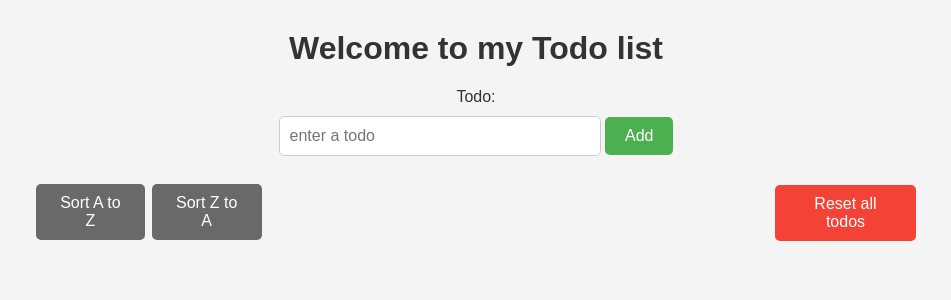
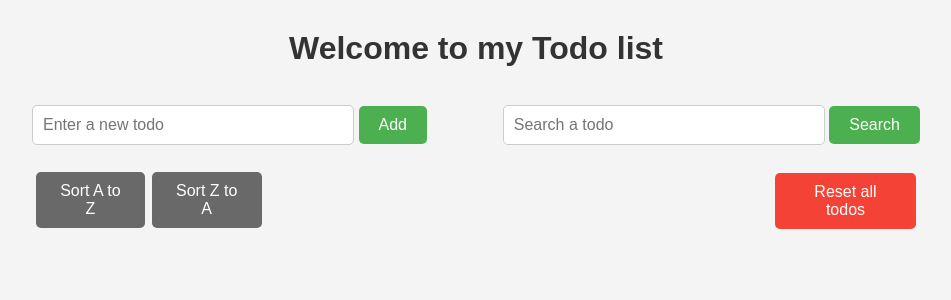
Before and after one commit to Alex-zReeZ/todolist-slim-twig, a PHP site: template template/todo.twig in a window 1280 px wide. Shown: the top 300 px of the page, without its empty margins (164-1115 px from the left). Run offline with PHP 8.4, Linux system fonts and the light colour scheme; the template is opened without the code that fills it, so the values that code supplies are empty; some libraries are stand-ins or nearby versions.

Commit message:
feat : added search bar to search todo

```diff
--- a/public/style.css
+++ b/public/style.css
@@ -9,6 +9,14 @@ body {
     display: grid;
     grid-template-columns: 1fr 1fr;
     grid-template-rows: 100px ;
+}
+
+.add-search-button {
+    display: flex;
+    flex-direction: row;
+    justify-content: center;
+    margin-top: 3%;
+    gap: 6%;
 }
 
 .all-button {
--- a/src/todoFunction.php
+++ b/src/todoFunction.php
@@ -17,10 +17,10 @@ $app->add(TwigMiddleware::create($app, $twig));
 $app->addRoutingMiddleware();
 $errorMiddleware = $app->addErrorMiddleware(true, true, true);
 
+// Require dataBase
 require "connectToDatabase.php";
 
 // All function
-
 // display all the todos
 $app->get('/todo', function (Request $request, Response $response) {
     global $pdo;
--- a/template/todo.twig
+++ b/template/todo.twig
@@ -9,13 +9,23 @@
 
     <title>Document</title>
 </head>
-<body>
 <h1 class="title">Welcome to my Todo list</h1>
-<form action="/todo/add" method="post" class="todo-form">
-    <label for="todo" class="form-label">Todo:</label>
-    <input type="text" id="todo" name="todo" placeholder="enter a todo" class="form-input">
-    <button type="submit" name="submitTodo" class="btn btn-add">Add</button>
-</form>
+<div class="add-search-button">
+
+    <form action="/todo/add" method="post">
+        <label for="todo">
+            <input type="text" name="todo" placeholder="Enter a new todo">
+        </label>
+        <button type="submit" name="submitTodo" class="btn btn-add">Add</button>
+    </form>
+
+    <form action="" method="get">
+        <label>
+            <input type="text" name="searchTodo" placeholder="Search a todo">
+        </label>
+        <button type="submit" name="search" class="btn btn-add">Search</button>
+    </form>
+</div>
 
 <div class="all-button">
     <div class="sort-button">
@@ -26,6 +36,7 @@
             <button type="submit" name="sortZA" class="btn btn-sort">Sort Z to A</button>
         </form>
     </div>
+
 
     <form action="/todo/reset" method="post" class="todo-form-reset">
         <button type="submit" name="resetDatabase" class="btn btn-reset-form ">Reset all todos</button>
```
